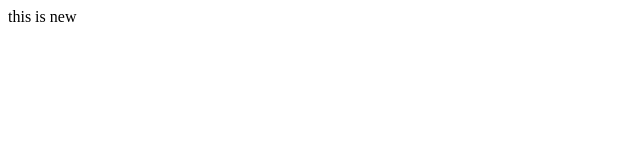
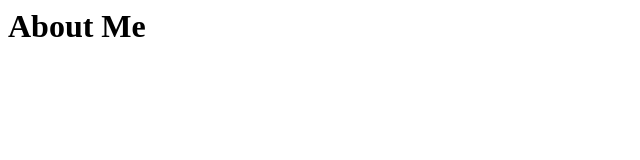
Before and after one commit to thatfeelings/thatfeelings.github.io, a plain HTML site: page index.html in a window 1280 px wide. Shown: the whole page, without its empty margins (0-640 px from the left). Drawn offline with Linux system fonts and the light colour scheme.

Commit message:
Update index.html

```diff
--- a/index.html
+++ b/index.html
@@ -3,6 +3,6 @@
     <title>Main Page</title>
   </head>
 <body>
-  <p> this is new</p>
+  <h1>About Me</h1>
   </body>
 </html>
```
